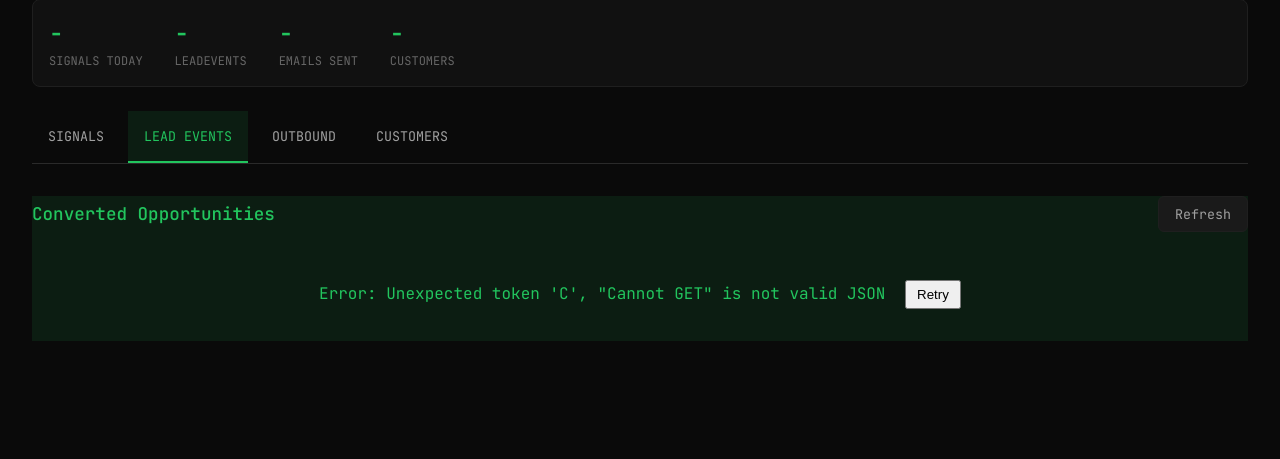
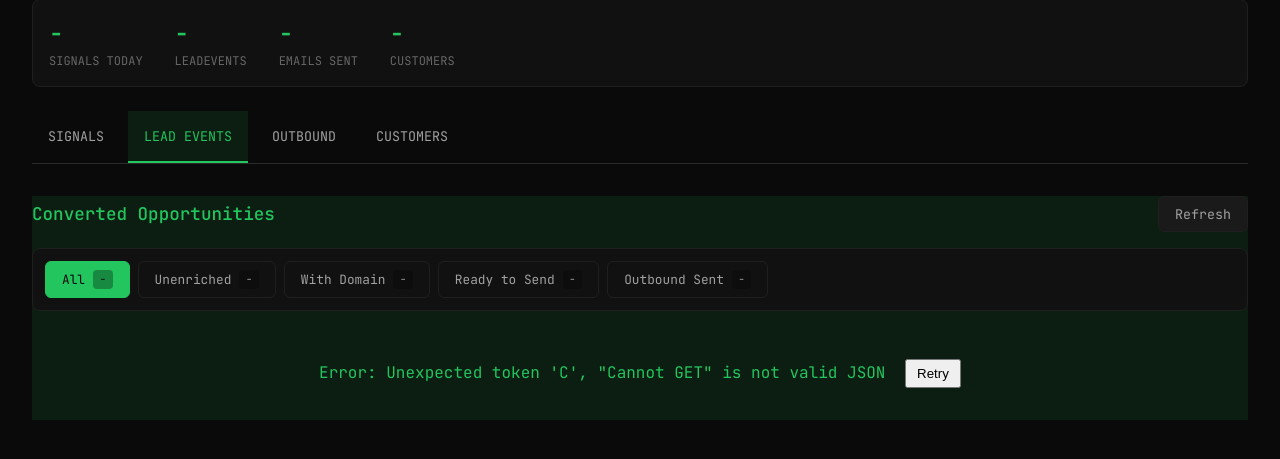
Before and after one commit to samuelhollidayv/hossagent-1, a Python web app: template templates/admin_console_new.html in a window 1280 px wide, after a click on "LEAD EVENTS". Shown: the part 132-591 px from the top of the page. Run offline with Jinja, Linux system fonts and the light colour scheme; the template is opened without the code that fills it, so the values that code supplies are empty.

Commit message:
Add filtering and logging for lead enrichment status
Update lead source log with new entries and modify the admin console template to include enrichment status filtering UI elements and a new 'Enrichment' column in the lead events table.

Replit-Commit-Author: Agent
Replit-Commit-Session-Id: 11ef291b-6350-43d3-9e5e-70da003cc381
Replit-Commit-Checkpoint-Type: intermediate_checkpoint
Replit-Commit-Event-Id: 250cf6c6-f518-4dff-8bb1-730b94be206e
Replit-Commit-Screenshot-Url: https://storage.googleapis.com/screenshot-production-us-central1/3deb0d27-ff61-45db-bb4d-20b509510745/11ef291b-6350-43d3-9e5e-70da003cc381/3Jlu7ft

```diff
--- a/templates/admin_console_new.html
+++ b/templates/admin_console_new.html
@@ -61,6 +61,17 @@
         .filter-input { padding: 0.5rem; background: var(--bg-secondary); border: 1px solid var(--border-subtle); color: var(--text-primary); border-radius: 6px; width: 250px; font-family: inherit; }
         .refresh-btn { background: var(--bg-tertiary); color: var(--text-secondary); border: 1px solid var(--border-subtle); padding: 0.5rem 1rem; border-radius: 6px; cursor: pointer; font-family: inherit; }
         .refresh-btn:hover { background: var(--bg-secondary); color: var(--text-primary); }
+        .enrichment-filter-bar { display: flex; gap: 0.5rem; margin-bottom: 1rem; padding: 0.75rem; background: var(--bg-secondary); border-radius: 8px; border: 1px solid var(--border-subtle); flex-wrap: wrap; }
+        .filter-tab { padding: 0.5rem 1rem; cursor: pointer; border: 1px solid var(--border-subtle); background: transparent; color: var(--text-secondary); font-family: 'JetBrains Mono', monospace; border-radius: 6px; transition: all 0.2s; font-size: 0.8rem; display: flex; align-items: center; gap: 0.5rem; }
+        .filter-tab:hover { background: var(--bg-tertiary); color: var(--text-primary); border-color: var(--border-medium); }
+        .filter-tab.active { background: var(--accent-green); color: var(--bg-primary); border-color: var(--accent-green); }
+        .filter-tab .count { background: rgba(0,0,0,0.2); padding: 0.15rem 0.4rem; border-radius: 4px; font-size: 0.7rem; }
+        .filter-tab.active .count { background: rgba(0,0,0,0.3); }
+        .enrichment-pill { font-weight: 500; padding: 0.25rem 0.5rem; border-radius: 4px; font-size: 0.7rem; text-transform: uppercase; letter-spacing: 0.02em; }
+        .enrichment-unenriched { color: var(--accent-orange); background: rgba(249, 115, 22, 0.15); }
+        .enrichment-with-domain { color: var(--accent-blue); background: rgba(59, 130, 246, 0.15); }
+        .enrichment-ready { color: var(--accent-green); background: rgba(34, 197, 94, 0.15); }
+        .enrichment-sent { color: var(--text-primary); background: rgba(255, 255, 255, 0.15); }
         @media (max-width: 768px) {
             .stats-bar { flex-wrap: wrap; gap: 1rem; }
             .tabs { overflow-x: auto; }
@@ -136,6 +147,13 @@
                 <h2>Converted Opportunities</h2>
                 <button class="refresh-btn" onclick="loadLeadEvents()">Refresh</button>
             </div>
+            <div class="enrichment-filter-bar" id="enrichment-filters">
+                <button class="filter-tab active" data-status="" onclick="filterByEnrichmentStatus(this, '')">All <span class="count" id="count-all">-</span></button>
+                <button class="filter-tab" data-status="UNENRICHED" onclick="filterByEnrichmentStatus(this, 'UNENRICHED')">Unenriched <span class="count" id="count-unenriched">-</span></button>
+                <button class="filter-tab" data-status="WITH_DOMAIN_NO_EMAIL" onclick="filterByEnrichmentStatus(this, 'WITH_DOMAIN_NO_EMAIL')">With Domain <span class="count" id="count-with-domain">-</span></button>
+                <button class="filter-tab" data-status="ENRICHED_NO_OUTBOUND" onclick="filterByEnrichmentStatus(this, 'ENRICHED_NO_OUTBOUND')">Ready to Send <span class="count" id="count-ready">-</span></button>
+                <button class="filter-tab" data-status="OUTBOUND_SENT" onclick="filterByEnrichmentStatus(this, 'OUTBOUND_SENT')">Outbound Sent <span class="count" id="count-sent">-</span></button>
+            </div>
             <div id="leadevents-loading" class="loading">Loading lead events...</div>
             <div id="leadevents-table" style="display: none;">
                 <table>
@@ -147,6 +165,7 @@
                             <th>Lead Email</th>
                             <th>Category</th>
                             <th>Score</th>
+                            <th>Enrichment</th>
                             <th>Status</th>
                         </tr>
                     </thead>
@@ -214,7 +233,10 @@
             event.target.classList.add('active');
 
             if (name === 'signals') loadSignals();
-            else if (name === 'leadevents') loadLeadEvents();
+            else if (name === 'leadevents') {
+                loadEnrichmentCounts();
+                loadLeadEvents();
+            }
             else if (name === 'outbound') loadOutbound();
             else if (name === 'customers') loadCustomers();
         }
@@ -267,9 +289,58 @@
             }
         }
 
-        async function loadLeadEvents() {
+        let currentEnrichmentFilter = '';
+
+        function getEnrichmentPillClass(status) {
+            switch(status) {
+                case 'UNENRICHED': return 'enrichment-unenriched';
+                case 'WITH_DOMAIN_NO_EMAIL': return 'enrichment-with-domain';
+                case 'ENRICHED_NO_OUTBOUND': return 'enrichment-ready';
+                case 'OUTBOUND_SENT': return 'enrichment-sent';
+                default: return 'enrichment-unenriched';
+            }
+        }
+
+        function getEnrichmentLabel(status) {
+            switch(status) {
+                case 'UNENRICHED': return 'Unenriched';
+                case 'WITH_DOMAIN_NO_EMAIL': return 'With Domain';
+                case 'ENRICHED_NO_OUTBOUND': return 'Ready';
+                case 'OUTBOUND_SENT': return 'Sent';
+                default: return status || 'Unenriched';
+            }
+        }
+
+        async function loadEnrichmentCounts() {
             try {
-                const resp = await fetch('/api/admin/lead-events');
+                const resp = await fetch('/api/enrichment_status_counts');
+                const data = await resp.json();
+
+                document.getElementById('count-all').textContent = data.total || 0;
+                document.getElementById('count-unenriched').textContent = data.counts?.UNENRICHED || 0;
+                document.getElementById('count-with-domain').textContent = data.counts?.WITH_DOMAIN_NO_EMAIL || 0;
+                document.getElementById('count-ready').textContent = data.counts?.ENRICHED_NO_OUTBOUND || 0;
+                document.getElementById('count-sent').textContent = data.counts?.OUTBOUND_SENT || 0;
+            } catch (e) {
+                console.error('Failed to load enrichment counts:', e);
+            }
+        }
+
+        function filterByEnrichmentStatus(btn, status) {
+            document.querySelectorAll('#enrichment-filters .filter-tab').forEach(t => t.classList.remove('active'));
+            btn.classList.add('active');
+            currentEnrichmentFilter = status;
+            loadLeadEvents(status);
+        }
+
+        async function loadLeadEvents(enrichmentStatus) {
+            const status = enrichmentStatus !== undefined ? enrichmentStatus : currentEnrichmentFilter;
+            try {
+                let url = '/api/lead_events_detailed';
+                if (status) {
+                    url += '?enrichment_status=' + encodeURIComponent(status);
+                }
+                const resp = await fetch(url);
                 const data = await resp.json();
 
                 if (!Array.isArray(data)) {
@@ -278,17 +349,18 @@
 
                 const rows = data.map(e => `
                     <tr>
-                        <td>${new Date(e.created_at).toLocaleString()}</td>
-                        <td>${e.customer || '-'}</td>
-                        <td>${e.lead_company || '-'}</td>
+                        <td>${e.created_at ? new Date(e.created_at).toLocaleString() : '-'}</td>
+                        <td>${e.company || '-'}</td>
+                        <td>${e.summary ? e.summary.substring(0, 40) + (e.summary.length > 40 ? '...' : '') : '-'}</td>
                         <td>${e.lead_email || '<span style="color:var(--text-tertiary)">Not enriched</span>'}</td>
                         <td>${e.category || '-'}</td>
                         <td><span class="score ${scoreClass(e.urgency_score)}">${e.urgency_score}</span></td>
+                        <td><span class="enrichment-pill ${getEnrichmentPillClass(e.enrichment_status)}">${getEnrichmentLabel(e.enrichment_status)}</span></td>
                         <td><span class="status ${e.status.toLowerCase()}">${e.status}</span></td>
                     </tr>
                 `).join('');
 
-                document.getElementById('leadevents-rows').innerHTML = rows || '<tr><td colspan="7" class="empty">No lead events yet</td></tr>';
+                document.getElementById('leadevents-rows').innerHTML = rows || '<tr><td colspan="8" class="empty">No lead events yet</td></tr>';
                 document.getElementById('leadevents-loading').style.display = 'none';
                 document.getElementById('leadevents-table').style.display = 'block';
             } catch (e) {
```
Also changed, not shown: lead_source_log.json (+19 -1 lines).
